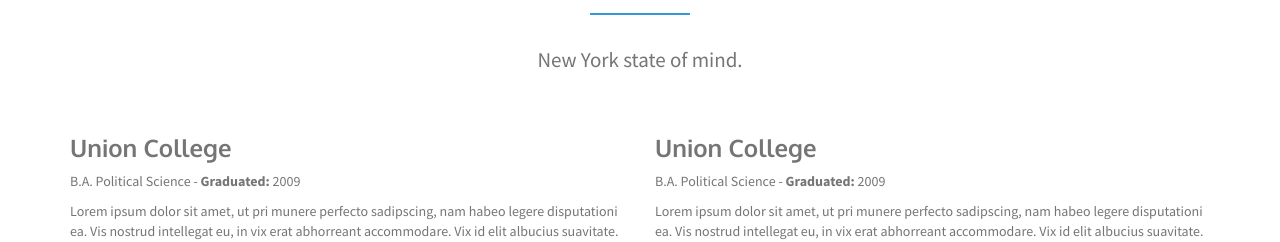
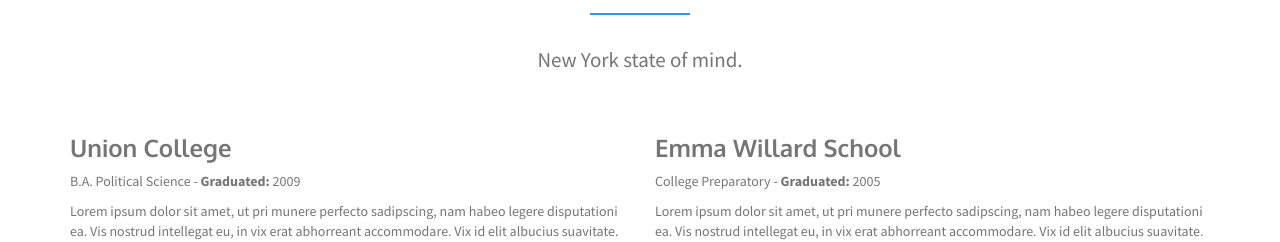
Before and after one commit to cmintrator/cmintrator.github.io, a plain HTML site: page index.html in a window 1280 px wide. Shown: the part 2360-2602 px from the top of the page. Drawn offline with Linux system fonts and the light colour scheme.

Commit message:
Added HS
EW

```diff
--- a/index.html
+++ b/index.html
@@ -185,8 +185,8 @@
                 <div class="col-md-6">
                 <article class="education">
                   <header>
-                    <h3>Union College</h3>
-                    <p>B.A. Political Science  - <strong>Graduated:</strong> 2009</p>
+                    <h3>Emma Willard School</h3>
+                    <p>College Preparatory  - <strong>Graduated:</strong> 2005</p>
                   </header>
                     <p>Lorem ipsum dolor sit amet, ut pri munere perfecto sadipscing, nam habeo legere disputationi ea. Vis nostrud intellegat eu, in vix erat abhorreant accommodare. Vix id elit albucius suavitate. Eos mentitum forensibus et. Vix et quidam moderatius, cu vim quem tibique constituam.</p>
                 </article>
```
